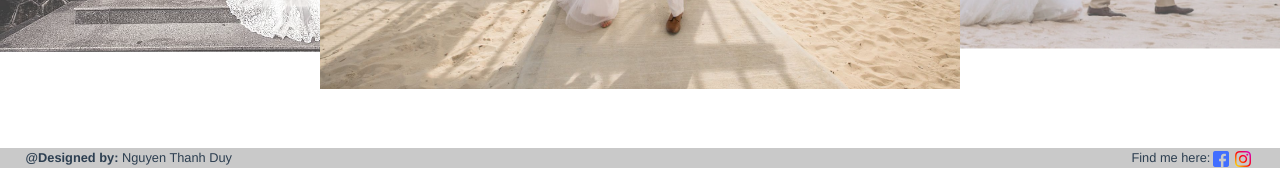
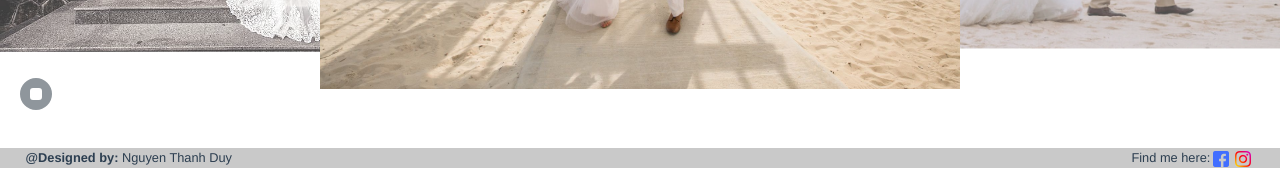
Before and after one commit to duyhachix/khue_wedding_landing_page, a Vue app in the folder app/: page / in a window 1280 px wide. Shown: the part 632-801 px from the top of the page. Built offline with nearby package versions, Linux system fonts and the light colour scheme.

Commit message:
:taurus: audio

```diff
--- a/app/src/App.css
+++ b/app/src/App.css
@@ -261,3 +261,14 @@
 	height: 16px;
 	object-fit: contain;
 }
+
+.player {
+	position: fixed;
+	bottom: 50px;
+	left: 20px;
+	font-size: 2rem;
+	cursor: pointer;
+}
+.player-bar {
+  /* display: none; */
+}
--- a/app/src/App.vue
+++ b/app/src/App.vue
@@ -125,7 +125,27 @@
 				</div>
 			</div>
 		</div>
-
+		<div class="player">
+			<b-icon
+				@click.prevent="onStop"
+				v-if="isPlaying"
+				icon="stop-circle-fill"
+				font-scale="1"
+				variant="secondary"
+			></b-icon>
+			<b-icon
+				@click.prevent="onPlay"
+				v-else
+				icon="play-circle-fill"
+				font-scale="1"
+				variant="primary"
+			></b-icon>
+			<div class="player-bar">
+				<audio ref="audio" autoplay>
+					<source src="../public/audio/theme_song.mp3" type="audio/mpeg" />
+				</audio>
+			</div>
+		</div>
 		<div v-if="toTopisShow" class="top-btn" @click="scrollToTop">
 			<b-icon icon="arrow-up-square-fill" font-scale="1"></b-icon>
 		</div>
@@ -154,10 +174,11 @@ export default {
 	components: {
 		FlipCountdown,
 	},
-
+	created() {},
 	mounted() {
+		window.addEventListener('click', this.initiateAudioPlayback);
+		setInterval(this.updateCountdown, 1000); // Cập nhật mỗi giây
 		window.addEventListener('scroll', this.handleScroll);
-		setInterval(this.updateCountdown, 1000); // Cập nhật mỗi giây
 	},
 	beforeDestroy() {
 		window.removeEventListener('scroll', this.handleScroll);
@@ -165,6 +186,8 @@ export default {
 
 	data() {
 		return {
+			isPlaying: true,
+			player: null,
 			weddingHost: 'Đình Khuê & Trà My',
 			activeIndex: '1',
 			toTopisShow: false,
@@ -199,7 +222,21 @@ export default {
 			window.scrollTo(0, 0);
 		},
 		handleScroll() {
+			// this.$refs.audio.play();
 			this.toTopisShow = window.scrollY > 200;
+		},
+		initiateAudioPlayback() {
+			this.$refs.audio.play();
+			window.removeEventListener('click', this.initiateAudioPlayback); // Remove the listener after the first interaction
+			this.isPlaying = true;
+		},
+		onPlay() {
+			this.$refs.audio.play();
+			this.isPlaying = true; // Set isPlaying to true when playing
+		},
+		onStop() {
+			this.$refs.audio.pause();
+			this.isPlaying = false; // Set isPlaying to false when stopping
 		},
 	},
 };
```
Also changed, not shown: 2 other files (tests, documents, lock files or other folders).
